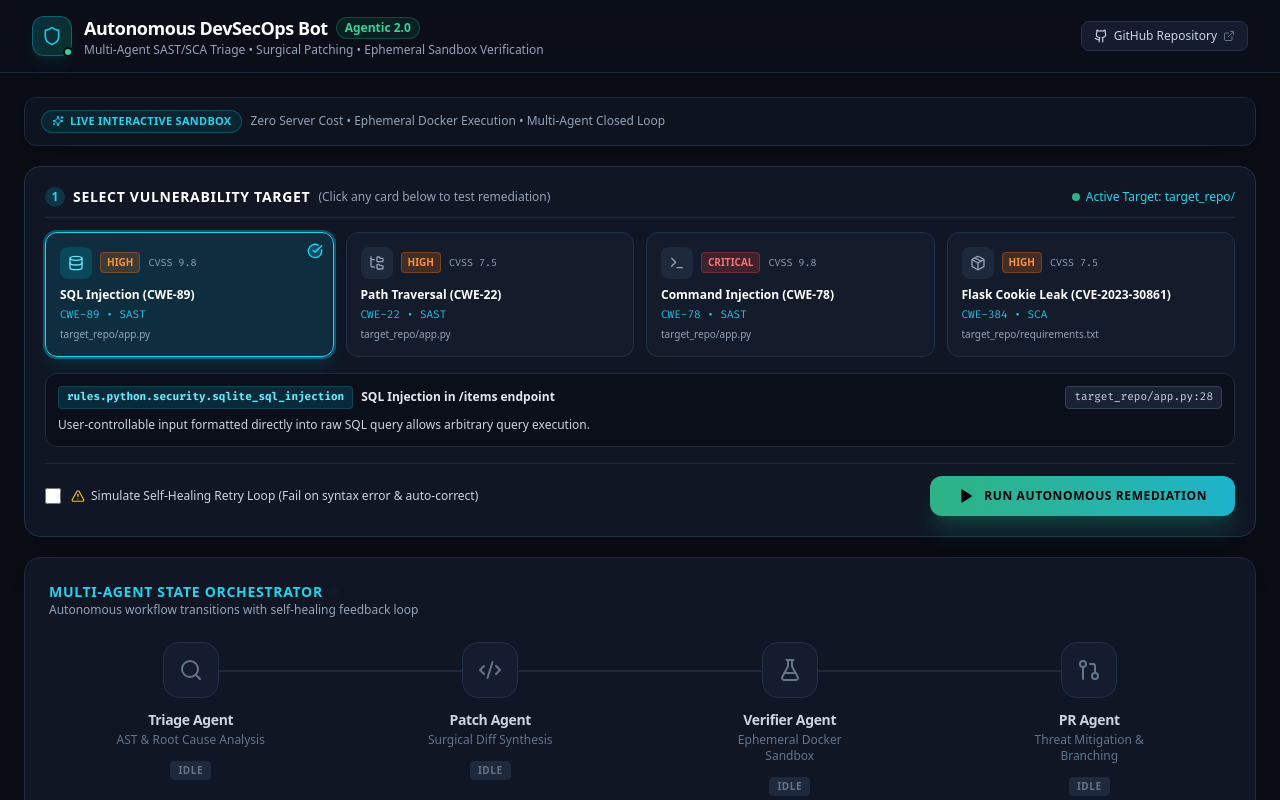
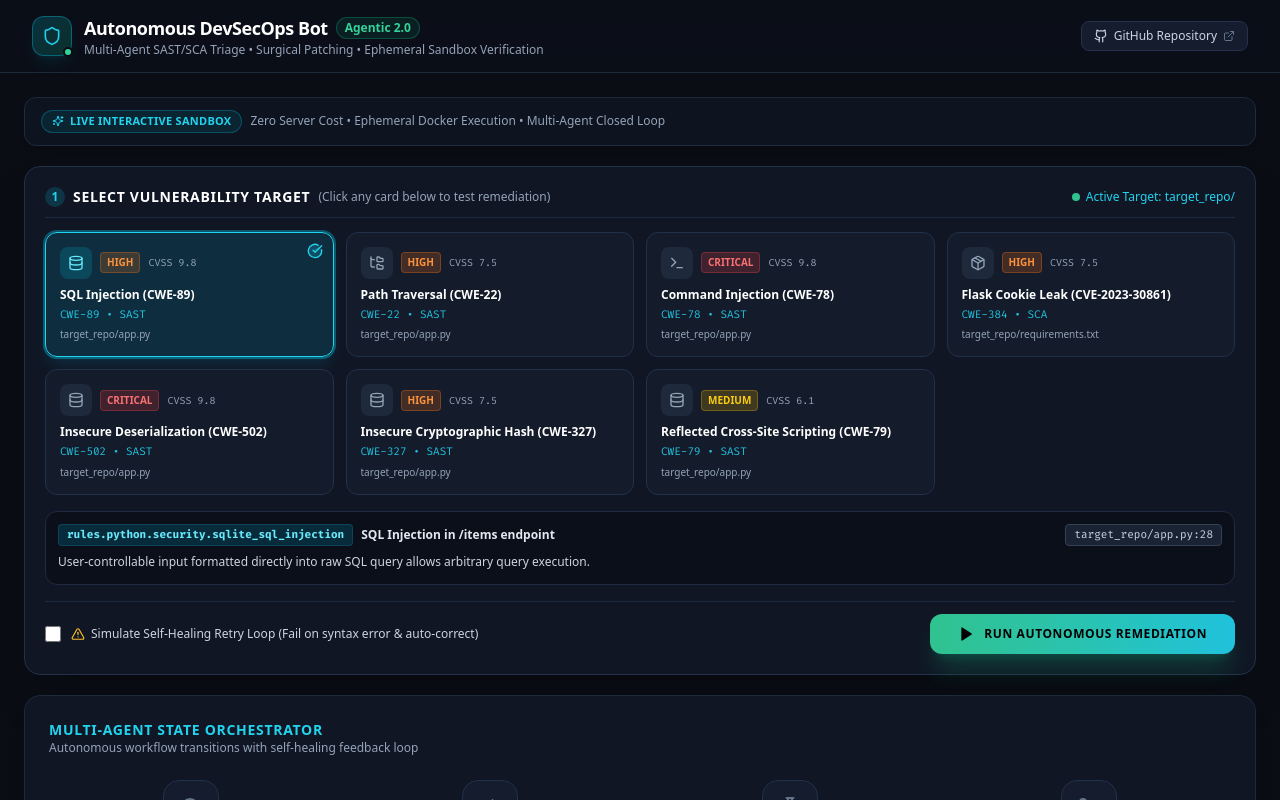
Before and after one commit to ravishkarathnayaka/Autonomous-Agentic-Patching-DevSecOps-Remediation-Bot, a React (Vite) app in the folder web/: page / in a window 1280 px wide. Shown: the top 800 px of the page. Built offline with nearby package versions, Linux system fonts and the light colour scheme.

Commit message:
feat(web): add CWE-502, CWE-327, and CWE-79 scenarios to preset benchmark dataset

```diff
--- a/web/src/data/scenarios.ts
+++ b/web/src/data/scenarios.ts
@@ -189,5 +189,127 @@ pytest>=8.0.0`,
 -Flask==2.2.0
 +Flask==99.99.99-nonexistent`,
     remediationExplanation: 'Upgraded pinned Flask dependency from 2.2.0 to official security patch 2.2.5 resolving CVE-2023-30861.'
+  },
+  {
+    id: 'insecure-deserialization',
+    name: 'Insecure Deserialization (CWE-502)',
+    icon: 'FileCode',
+    category: 'SAST',
+    finding: {
+      id: 'semgrep-insecure-pickle-01',
+      scanner: 'semgrep',
+      type: 'SAST',
+      ruleId: 'rules.python.security.insecure_deserialization_pickle',
+      title: 'Untrusted Pickle Deserialization in /load-session',
+      description: 'Deserialization of untrusted user input using pickle.loads allows arbitrary remote code execution.',
+      severity: 'CRITICAL',
+      cwe: ['CWE-502'],
+      cvss: 9.8,
+      filePath: 'target_repo/app.py',
+      startLine: 62,
+      endLine: 65,
+      vulnerableCode: '    raw_data = base64.b64decode(data)\n    session_obj = pickle.loads(raw_data)',
+      astContext: 'Function: load_session() | Lines: 60-68\nImports: import base64, import pickle, import json'
+    },
+    initialSourceCode: `@app.route("/load-session", methods=["POST"])
+def load_session():
+    data = request.json.get("data", "")
+    raw_data = base64.b64decode(data)
+    session_obj = pickle.loads(raw_data)
+    return jsonify({"status": "loaded", "session": str(session_obj)})`,
+    passingPatchDiff: `--- a/target_repo/app.py
++++ b/target_repo/app.py
+@@ -62,2 +62,2 @@
+-    raw_data = base64.b64decode(data)
+-    session_obj = pickle.loads(raw_data)
++    raw_data = base64.b64decode(data).decode("utf-8")
++    session_obj = json.loads(raw_data)`,
+    failingPatchDiff: `--- a/target_repo/app.py
++++ b/target_repo/app.py
+@@ -62,2 +62,2 @@
+-    session_obj = pickle.loads(raw_data)
++    session_obj = eval(raw_data)`,
+    remediationExplanation: 'Replaced arbitrary object deserialization with standard, schema-safe JSON parsing (json.loads), neutralizing CWE-502 remote code execution payloads.'
+  },
+  {
+    id: 'weak-crypto-md5',
+    name: 'Insecure Cryptographic Hash (CWE-327)',
+    icon: 'Key',
+    category: 'SAST',
+    finding: {
+      id: 'bandit-weak-hash-md5-01',
+      scanner: 'bandit',
+      type: 'SAST',
+      ruleId: 'B303:md5',
+      title: 'Use of Insecure MD5 Hash for Passwords in /hash-password',
+      description: 'Use of known broken or collision-vulnerable hash algorithm MD5 for credential storage.',
+      severity: 'HIGH',
+      cwe: ['CWE-327'],
+      cvss: 7.5,
+      filePath: 'target_repo/app.py',
+      startLine: 78,
+      endLine: 80,
+      vulnerableCode: '    hasher = hashlib.md5()\n    hasher.update(password.encode("utf-8"))\n    return jsonify({"hash": hasher.hexdigest()})',
+      astContext: 'Function: hash_password() | Lines: 75-82\nImports: import hashlib'
+    },
+    initialSourceCode: `@app.route("/hash-password", methods=["POST"])
+def hash_password():
+    password = request.json.get("password", "")
+    hasher = hashlib.md5()
+    hasher.update(password.encode("utf-8"))
+    return jsonify({"hash": hasher.hexdigest()})`,
+    passingPatchDiff: `--- a/target_repo/app.py
++++ b/target_repo/app.py
+@@ -78,3 +78,3 @@
+-    hasher = hashlib.md5()
+-    hasher.update(password.encode("utf-8"))
+-    return jsonify({"hash": hasher.hexdigest()})
++    hasher = hashlib.sha256()
++    hasher.update(password.encode("utf-8"))
++    return jsonify({"hash": hasher.hexdigest()})`,
+    failingPatchDiff: `--- a/target_repo/app.py
++++ b/target_repo/app.py
+@@ -78,2 +78,2 @@
+-    hasher = hashlib.md5()
++    hasher = hashlib.sha1()`,
+    remediationExplanation: 'Replaced collision-vulnerable MD5 digest with cryptographically sound SHA-256 algorithm to adhere to modern cryptographic storage standards.'
+  },
+  {
+    id: 'xss-reflected',
+    name: 'Reflected Cross-Site Scripting (CWE-79)',
+    icon: 'ShieldAlert',
+    category: 'SAST',
+    finding: {
+      id: 'semgrep-reflected-xss-01',
+      scanner: 'semgrep',
+      type: 'SAST',
+      ruleId: 'rules.python.security.reflected_xss',
+      title: 'Reflected XSS in /search query parameter',
+      description: 'Raw HTML response returns unescaped user query parameter directly in HTTP body.',
+      severity: 'MEDIUM',
+      cwe: ['CWE-79'],
+      cvss: 6.1,
+      filePath: 'target_repo/app.py',
+      startLine: 95,
+      endLine: 97,
+      vulnerableCode: '    return f"<h1>Search Results for: {query}</h1><p>No results found.</p>"',
+      astContext: 'Function: search() | Lines: 92-98\nImports: import html, from flask import Flask, request'
+    },
+    initialSourceCode: `@app.route("/search", methods=["GET"])
+def search():
+    query = request.args.get("q", "")
+    return f"<h1>Search Results for: {query}</h1><p>No results found.</p>"`,
+    passingPatchDiff: `--- a/target_repo/app.py
++++ b/target_repo/app.py
+@@ -95,2 +95,3 @@
+-    return f"<h1>Search Results for: {query}</h1><p>No results found.</p>"
++    safe_query = html.escape(query)
++    return f"<h1>Search Results for: {safe_query}</h1><p>No results found.</p>"`,
+    failingPatchDiff: `--- a/target_repo/app.py
++++ b/target_repo/app.py
+@@ -95,1 +95,1 @@
+-    return f"<h1>Search Results for: {query}</h1><p>No results found.</p>"
++    return f"<div>{query}</div>"`,
+    remediationExplanation: 'Escaped HTML entities in untrusted query parameter using html.escape() to prevent script tag injection and browser context hijacking.'
   }
 ];
```
